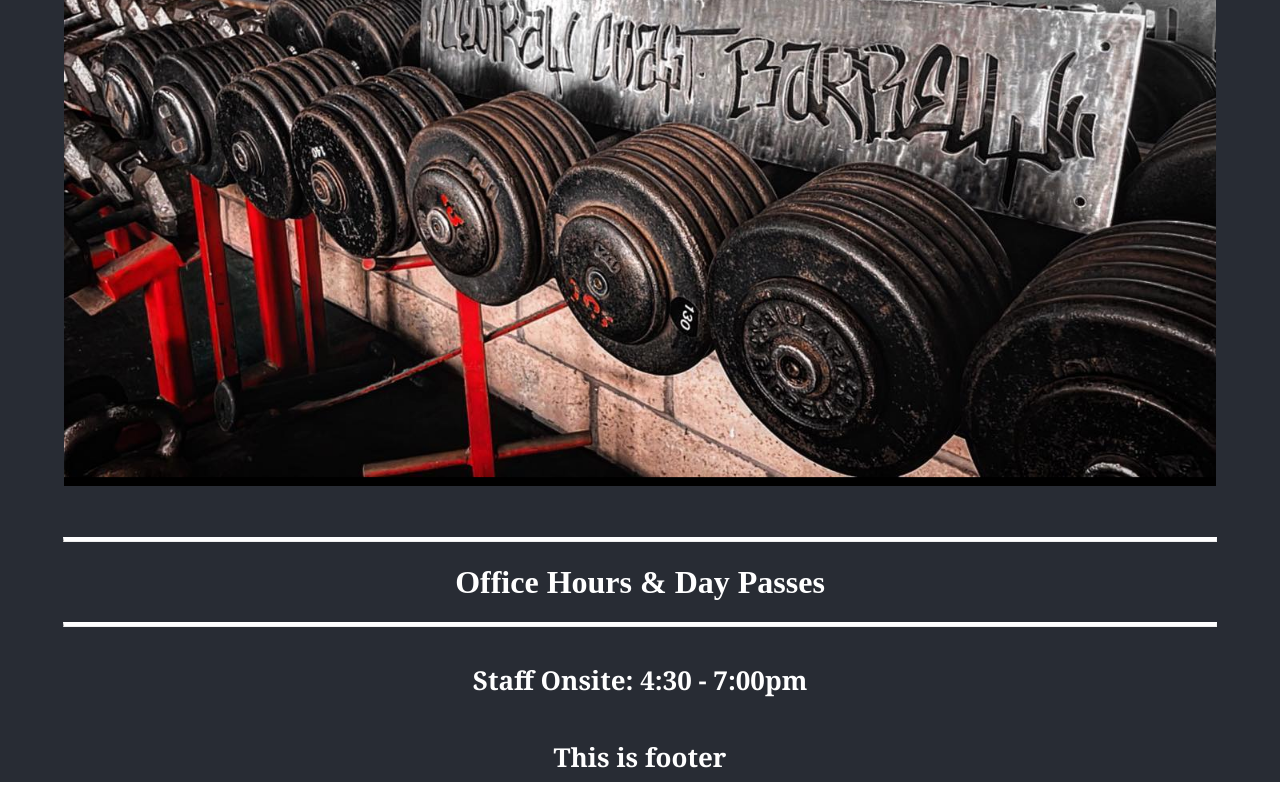
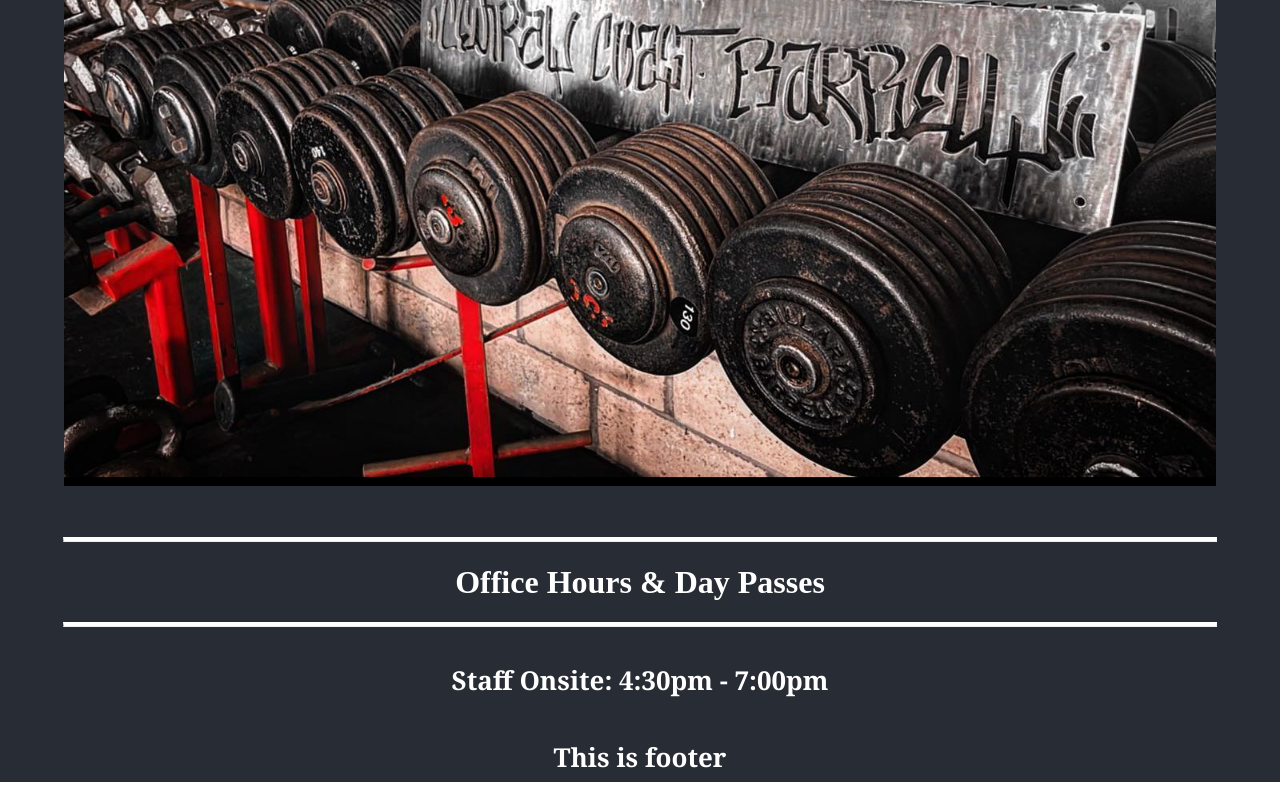
Before and after one commit to rangelMatt/gym-web-app, a React (Create React App) app: page / in a window 1280 px wide. Shown: the part 420-1220 px from the top of the page. Built offline with nearby package versions, Linux system fonts and the light colour scheme; a web font is replaced by a local one.

Commit message:
added hours

```diff
--- a/src/office-info.js
+++ b/src/office-info.js
@@ -8,7 +8,7 @@ function OfficeInfo() {
       <h1>Office Hours & Day Passes</h1>
       <hr className="line"></hr>
       <div className="office-content">
-        <h4>Staff Onsite: 4:30 - 7:00pm        </h4>
+        <h4>Staff Onsite: 4:30pm - 7:00pm        </h4>
       </div>
     </div>
   );
```
